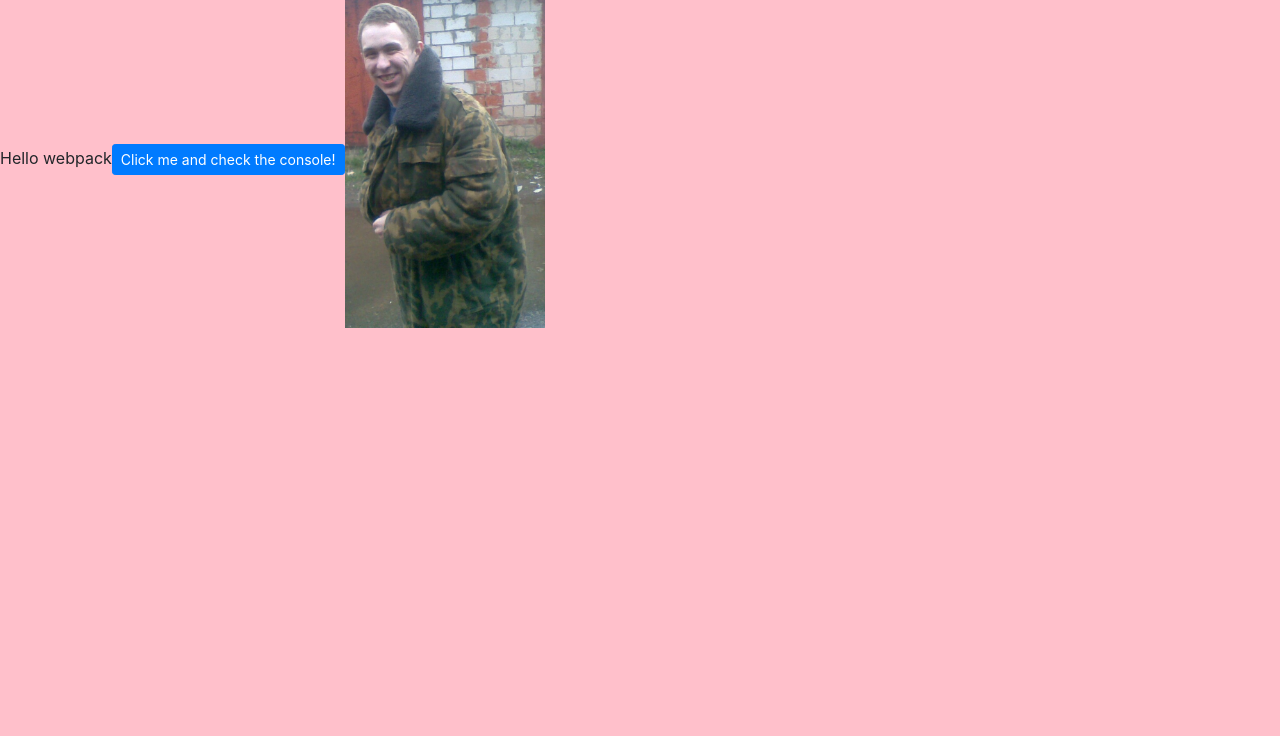
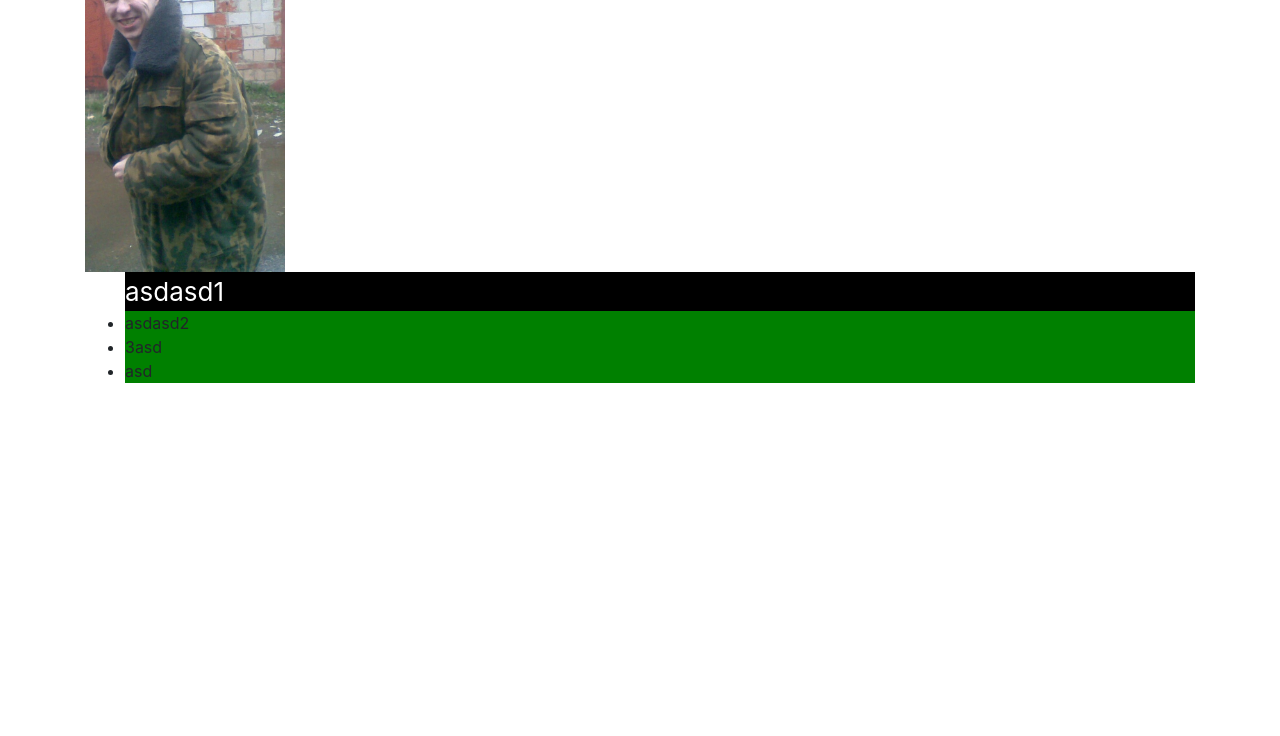
Before and after one commit to mallky/landing-page-yoga, a website built with webpack: page src/index.html in a window 1280 px wide. Shown: the part 64-800 px from the top of the page. Built offline with nearby package versions, Linux system fonts and the light colour scheme.

Commit message:
example of component

```diff
--- a/package.json
+++ b/package.json
@@ -14,6 +14,7 @@
     "css-loader": "^0.28.9",
     "extract-text-webpack-plugin": "^3.0.2",
     "file-loader": "^1.1.6",
+    "html-loader": "^0.5.5",
     "html-webpack-plugin": "^2.30.1",
     "less": "^3.0.1",
     "less-loader": "^4.0.5",
--- /dev/null
+++ b/src/components/navigation/navigation.html
@@ -0,0 +1,8 @@
+<nav>
+    <ul>
+        <li>asdasd1</li>
+        <li>asdasd2</li>
+        <li>3asd</li>
+        <li>asd</li>
+    </ul>
+</nav>
--- /dev/null
+++ b/src/components/navigation/navigation.js
@@ -0,0 +1,20 @@
+import './navigation.less';
+import { createComponent } from '../../../utils/utils';
+
+const navigation = require('./navigation.html');
+
+export default class Navigation {
+  constructor (root) {
+    this.root = root;
+  }
+
+  init() {
+    this.root.appendChild(createComponent(navigation));
+
+    this.customizeLi();
+  }
+
+  customizeLi() {
+    this.root.querySelector('li').classList.add('first-list');
+  }
+};
--- /dev/null
+++ b/src/components/navigation/navigation.less
@@ -0,0 +1,9 @@
+li {
+  background: green;
+
+  &.first-list {
+    font-size: 26px;
+    color: white;
+    background: black;
+  }
+}
--- a/src/index.html
+++ b/src/index.html
@@ -1,10 +1,14 @@
 <!DOCTYPE html>
 <html lang="en">
 <head>
-    <meta charset="UTF-8">
+    <meta charset="utf-8">
+    <meta name="viewport" content="width=device-width, initial-scale=1, shrink-to-fit=no">
+
     <title>Izhevsk Yoga Meeting</title>
 </head>
 <body>
-<h1>HELLO</h1>
+<div id="root" class="container">
+
+</div>
 </body>
 </html>
--- a/src/main.js
+++ b/src/main.js
@@ -1,38 +1,32 @@
 import './style.less';
 import 'bootstrap';
-import _ from 'lodash';
-import $ from 'jquery';
-import printMe from './print.js';
-import image from './1.jpg';
+import { createElement } from '../utils/utils';
+import src from './images/1.jpg';
+import Navigation from './components/navigation/navigation';
 
-const component = () => {
-  let element = document.createElement('div');
-  let btn = document.createElement('button');
-  const img = document.createElement('img');
+class App {
+  init () {
+    const imgOpt = {
+      tag: 'img',
+      className: 'my-img',
+      attr: {
+        'src': src,
+        'alt': 'my photo'
+      }
+    };
+    const img = createElement(imgOpt);
 
-  element.innerHTML = _.join(['Hello', 'webpack'], ' ');
+    this.root = document.getElementById('root');
+    this.root.appendChild(img.node);
+    const navigation = new Navigation(this.root);
+    navigation.init();
+  }
+}
 
-  btn.innerHTML = 'Click me and check the console!';
-  btn.onclick = printMe;
-  $(btn).addClass('btn btn-primary btn-sm');
+const app = new App();
 
-  img.src = image;
-
-  element.appendChild(btn);
-  element.appendChild(img);
-
-  return element;
-};
-
-document.body.appendChild(component());
+app.init();
 
 if (process.env.NODE_ENV !== 'production') {
-  console.log('Looks like we are in development mode!');
+  console.log('Dev mode On!');
 }
-
-if (module.hot) {
-  module.hot.accept('./print.js', function() {
-    console.log('Accepting the updated printMe module!');
-    printMe();
-  })
-}
--- a/src/print.js
+++ /dev/null
@@ -1,3 +0,0 @@
-export default function printMe() {
-  console.log('Updating print.js');
-}
--- a/src/style.less
+++ b/src/style.less
@@ -1,7 +1,7 @@
 @import '~bootstrap/dist/css/bootstrap.min.css';
 
 body {
-    background: pink;
+    background: transparent;
 
     img {
         width: 200px;
--- /dev/null
+++ b/utils/utils.js
@@ -0,0 +1,23 @@
+import $ from 'jquery';
+
+const createElement = (option) => {
+  const {tag, className, attr} = option;
+  const element = $(`<${tag}></${tag}>`);
+
+  element.addClass(className);
+  element.attr(attr);
+
+  return {
+    jq: element,
+    node: element[0]
+  };
+};
+
+const createComponent = (component) => {
+  return $(component)[0];
+};
+
+export {
+  createElement,
+  createComponent
+};
--- a/webpack.common.js
+++ b/webpack.common.js
@@ -45,6 +45,12 @@ module.exports = {
         use: [
           'file-loader'
         ]
+      },
+      {
+        test: /\.html$/,
+        use: [
+          'html-loader'
+        ]
       }
     ]
   },
```
Also changed, not shown: src/images/1.jpg (renamed from src/1.jpg), 1 other file.
